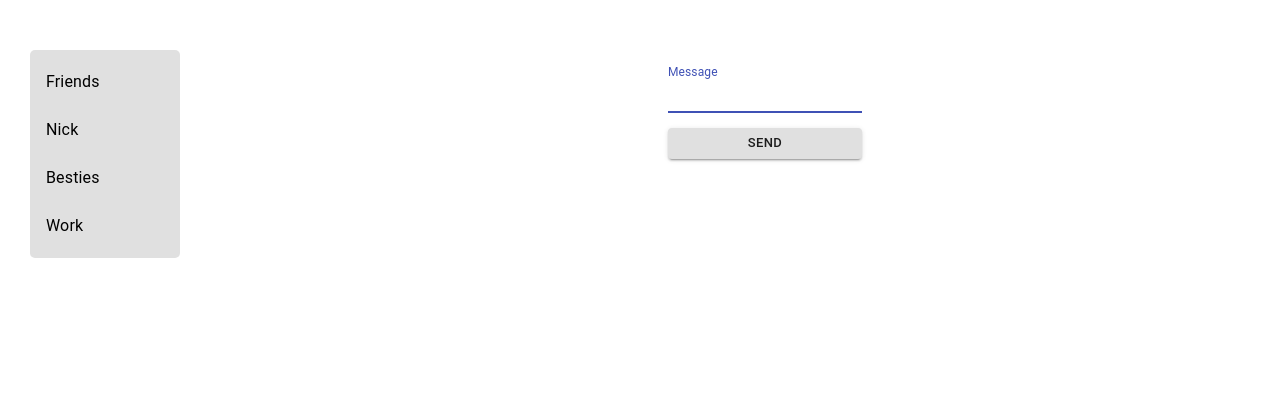
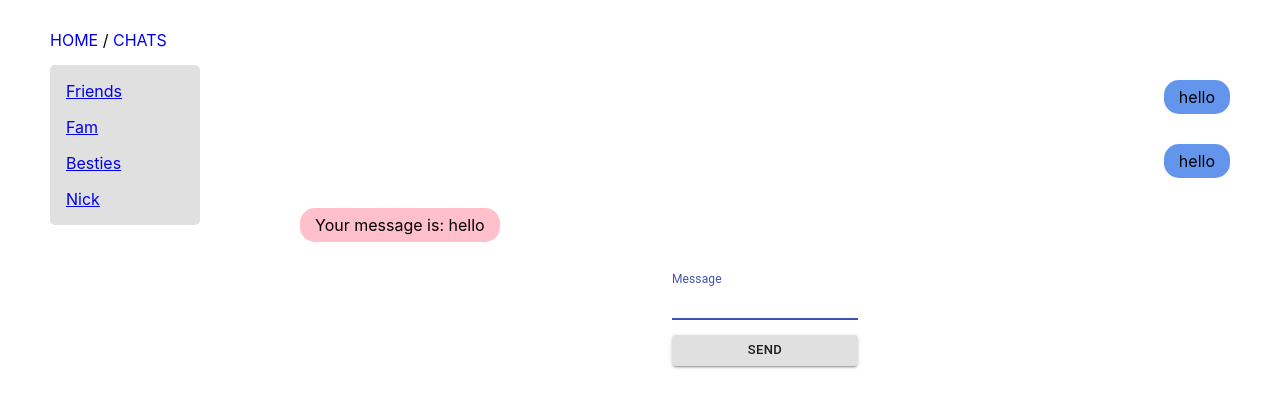
Before and after one commit to IvlevaAnna/React, a React (Create React App) app in the folder react-gb/: page /chats/chat1 in a window 1280 px wide. Shown: the top 408 px of the page. Built offline with nearby package versions, Linux system fonts and the light colour scheme.

Commit message:
[React] Task4

```diff
--- a/react-gb/package.json
+++ b/react-gb/package.json
@@ -9,6 +9,7 @@
     "@testing-library/user-event": "^13.5.0",
     "react": "^17.0.2",
     "react-dom": "^17.0.2",
+    "react-router-dom": "^6.2.1",
     "react-scripts": "5.0.0",
     "web-vitals": "^2.1.4"
   },
--- a/react-gb/src/App.css
+++ b/react-gb/src/App.css
@@ -1,24 +1,10 @@
 .App {
-  margin: 50px 30px;
-  display: flex;
-  gap: 100px;
-
+    margin: 30px 50px;
+}
+.navigation {
+    margin: 15px 0;
 }
 
-.list {
-  background: #e0e0e0;
-  width: 150px;
-  border-radius: 5px;
-  cursor: pointer;
+.link {
+    text-decoration: none;
 }
-
-.left_container {
-  display: flex;
-  height: max-content;
-}
-
-.right_container {
-  display: flex;
-  flex-direction: column;
-  flex: 1;
-}
--- a/react-gb/src/App.js
+++ b/react-gb/src/App.js
@@ -1,57 +1,28 @@
 import './App.css';
-import {Message} from "./components/Message/Message";
+import {BrowserRouter, Link, Route, Routes} from "react-router-dom";
+import {Home} from "./views/Home/Home";
+import {Profile} from "./views/Profile/Profile";
+import {Chats} from "./views/Chats/Chats";
 import {Chat} from "./components/Chat/Chat";
-import {useEffect, useState} from "react";
-import {MessageForm} from "./components/MessageForm/MessageForm";
-import List from "@material-ui/core/List/List";
 
 function App() {
-  const [messageList, setMessageList] = useState([])
-  const [chatsList, setChatsList] = useState([
-      {name: 'Friends', id: 'chat-1'},
-      {name: 'Nick', id: 'chat-2'},
-      {name: 'Besties', id: 'chat-3'},
-      {name: 'Work', id: 'chat-4'},
-  ])
-
-    useEffect(() => {
-        let timeout
-        if(messageList[messageList.length -1]?.author === 'me') {
-            timeout = setTimeout(() => {
-                setMessageList((prevMessageList) => [...prevMessageList, {text: `Your message is: ${prevMessageList[prevMessageList.length-1].text}`, author: 'robot', id: `msg-${Date.now()}`}])
-            }, 1500)
-        }
-
-        return () => clearTimeout(timeout)
-    }, [messageList])
-
-    const renderMessages = () => {
-        return messageList.map((message) =>
-            <Message text={message.text} author={message.author} key={message.id} />)
-    }
-
-    const renderChats = () => {
-        return chatsList.map((chat) =>
-            <Chat name={chat.name} key={chat.id} />)
-    }
-
-    const handleSubmit = (messageText) => {
-        setMessageList([...messageList, {text: messageText, author: 'me', id: `msg-${Date.now()}`}])
-
-    }
 
   return (
-    <div className="App">
-        <div className='left_container'>
-            <List className='list'>
-                {renderChats()}
-            </List>
-        </div>
-        <div className='right_container'>
-            {renderMessages()}
-            <MessageForm onSubmit={handleSubmit}/>
-        </div>
-    </div>
+      <div className='App'>
+          <BrowserRouter>
+              <div className="navigation">
+                  <Link className="link" to="/">HOME</Link> /
+                  <Link className="link" to='/chats'> CHATS</Link>
+              </div>
+              <Routes>
+                  <Route path='/' element={<Home />} />
+                  <Route path='profile' element={<Profile />} />
+                  <Route path='chats' element={<Chats />}>
+                      <Route path=':chatId' element={<Chat />} />
+                  </Route>
+              </Routes>
+          </BrowserRouter>
+      </div>
   );
 }
 
--- a/react-gb/src/components/Chat/Chat.jsx
+++ b/react-gb/src/components/Chat/Chat.jsx
@@ -1,11 +1,55 @@
-import React from 'react'
-import ListItemText from "@material-ui/core/ListItemText/ListItemText"
-import ListItem from "@material-ui/core/ListItem/ListItem"
+import React, {useEffect, useState} from 'react'
+import {useParams} from "react-router-dom";
+import s from "./Chat.module.css";
+import {MessageForm} from "../MessageForm/MessageForm";
+import {Message} from "../Message/Message";
 
-export const Chat = (props) => {
+export const Chat = () => {
+    const {chatId} = useParams()
+
+    const [messageList, setMessageList] = useState({
+        chat1: [
+            {text: 'hello', author: 'me', id: `chat1-msg1`},
+            {text: 'hello', author: 'me', id: `chat1-msg2`},
+        ],
+        chat2: [
+            {text: 'Hello, Nick!', author: 'me', id: `chat2-msg1`},
+        ],
+        chat3: [
+            {text: 'Hi, sisters!', author: 'me', id: `chat3-msg1`},
+            {text: 'What are you doin?', author: 'me', id: `chat3-msg2`},
+        ],
+        chat4: [
+            {text: 'Good morning', author: 'me', id: `chat4-msg1`},
+        ],
+    })
+
+    useEffect(() => {
+        let timeout
+        if(messageList[chatId][messageList[chatId].length -1]?.author === 'me') {
+            timeout = setTimeout(() => {
+                setMessageList((prevMessageList) =>
+                    ({ ...prevMessageList, [chatId] : [...prevMessageList[chatId], {text: `Your message is: ${prevMessageList[chatId][prevMessageList[chatId].length-1].text}`, author: 'robot', id: `msg-${Date.now()}`}]}))
+            }, 1500)
+        }
+
+        return () => clearTimeout(timeout)
+    }, [messageList])
+
+
+    const handleSubmit = (messageText) => {
+        setMessageList((prevMessageList) =>
+            ({...prevMessageList, [chatId] : [...prevMessageList[chatId], {text: messageText, author: 'me', id: `msg-${Date.now()}`}] }))
+
+    }
+
     return (
-        <ListItem>
-            <ListItemText primary={props.name}/>
-        </ListItem>
+        <div className={s.container}>
+            {
+                messageList[chatId].map((message) =>
+                    <Message text={message.text} author={message.author} key={message.id}/>)
+            }
+            <MessageForm onSubmit={handleSubmit}/>
+        </div>
     )
 }
--- /dev/null
+++ b/react-gb/src/components/Chat/Chat.module.css
@@ -0,0 +1,5 @@
+.container {
+    display: flex;
+    flex-direction: column;
+    flex: 1;
+}
--- /dev/null
+++ b/react-gb/src/views/Chats/Chats.jsx
@@ -0,0 +1,30 @@
+import React, {useState} from "react";
+import s from './Chats.module.css'
+import List from "@material-ui/core/List/List";
+import {Link, Outlet } from "react-router-dom";
+import ListItem from "@material-ui/core/ListItem/ListItem";
+
+export const Chats = () => {
+    const chats =[
+        {id: 'chat1', name: 'Friends'},
+        {id: 'chat2', name: 'Fam'},
+        {id: 'chat3', name: 'Besties'},
+        {id: 'chat4', name: 'Nick'},
+    ]
+
+    return (
+        <div className={s.container}>
+            <div className={s.left_container}>
+                <List className={s.list}>
+                    {
+                        chats.map((chat) =>
+                            <ListItem key={chat.id}>
+                                <Link to={`/chats/${chat.id}`}>{chat.name}</Link>
+                            </ListItem>)
+                    }
+                </List>
+            </div>
+            <Outlet/>
+        </div>
+    );
+}
--- /dev/null
+++ b/react-gb/src/views/Chats/Chats.module.css
@@ -0,0 +1,17 @@
+.container {
+    display: flex;
+    gap: 100px;
+
+}
+
+.list {
+    background: #e0e0e0;
+    width: 150px;
+    border-radius: 5px;
+    cursor: pointer;
+}
+
+.left_container {
+    display: flex;
+    height: max-content;
+}
--- /dev/null
+++ b/react-gb/src/views/Home/Home.js
@@ -0,0 +1,8 @@
+import React from 'react'
+
+export const Home = () => {
+
+    return(
+        <div>In this app you can chat with your friends</div>
+    )
+}
--- /dev/null
+++ b/react-gb/src/views/Profile/Profile.js
@@ -0,0 +1,8 @@
+import React from 'react'
+
+export const Profile = () => {
+
+    return(
+        <div>Profile</div>
+    )
+}
```
Also changed, not shown: 1 other file (tests, documents, lock files or other folders).
